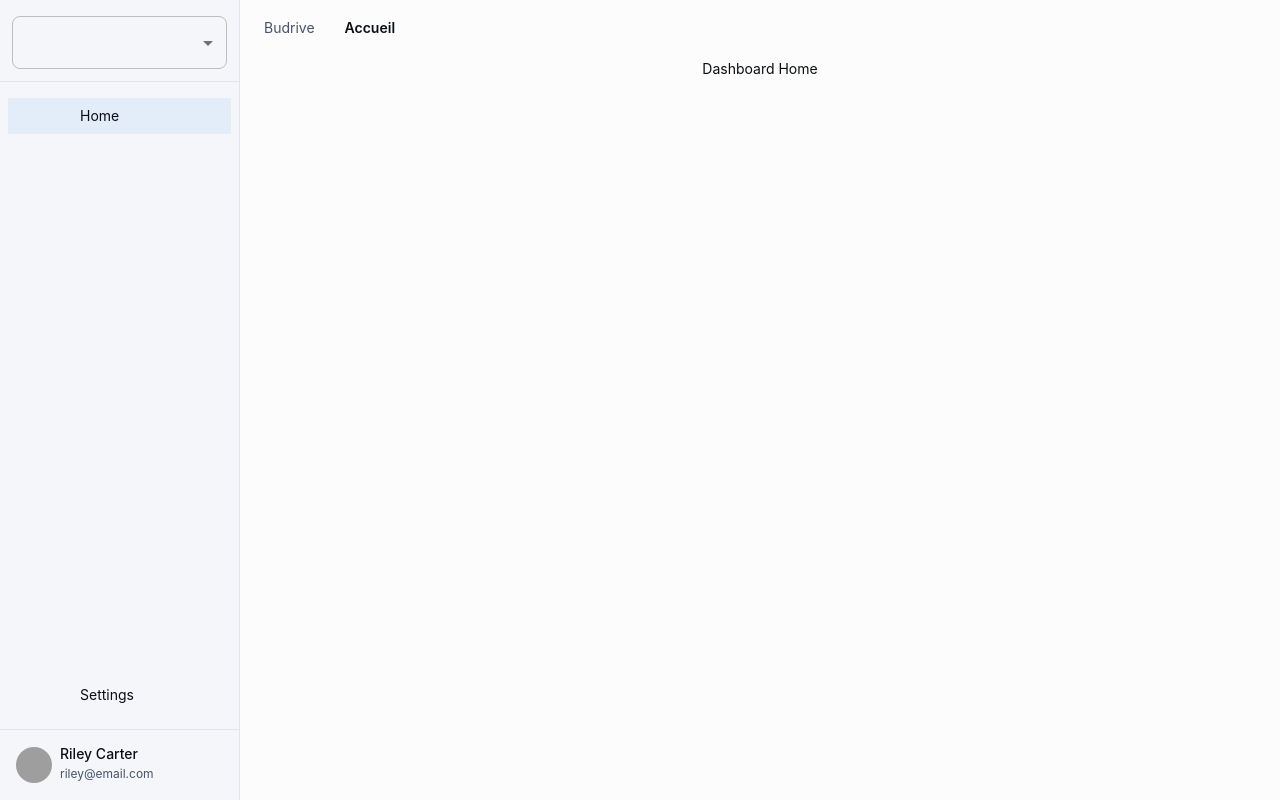
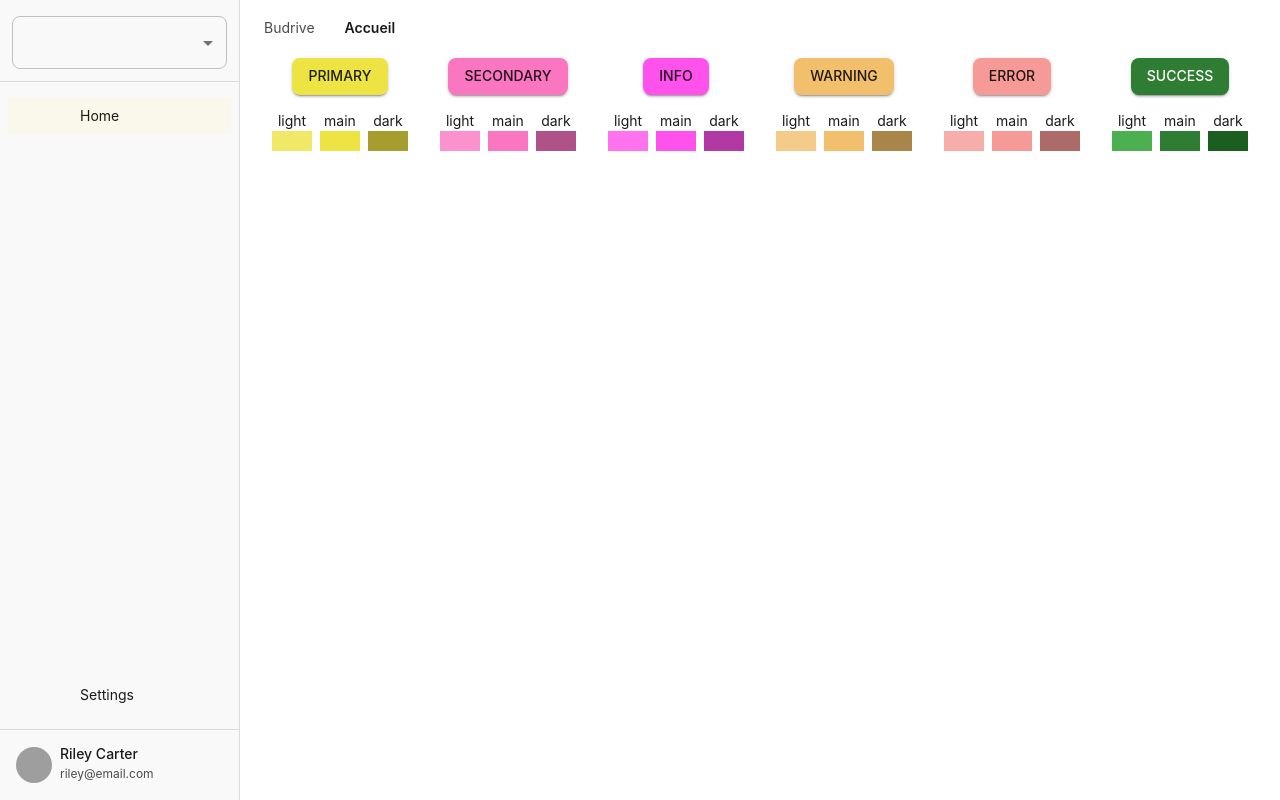
Before and after one commit to valantynrocher/budrive, a Next.js app: page /app/dashboard in a window 1280 px wide. Built offline with nearby package versions, Linux system fonts and the light colour scheme; grey boxes are pictures that could not be loaded; some icons are missing; what @mui/material-nextjs, @supabase/auth-helpers-nextjs would draw is missing.

Commit message:
starting front focus : customizing theme with color for both modes

```diff
--- a/src/app/(front)/app/dashboard/page.tsx
+++ b/src/app/(front)/app/dashboard/page.tsx
@@ -1,7 +1,128 @@
+import Box from "@mui/material/Box";
+import Button from "@mui/material/Button";
+import Stack from "@mui/material/Stack";
+import Typography from "@mui/material/Typography";
 import React from "react";
 
 const DashboardPage = () => {
-  return <div>Dashboard Home</div>;
+  return (
+    <Stack direction="row" sx={{ gap: 4 }}>
+      <Stack sx={{ gap: 2, alignItems: "center" }}>
+        <Button variant="contained" color="primary">
+          Primary
+        </Button>
+        <Stack direction="row" sx={{ gap: 1 }}>
+          <Stack sx={{ alignItems: "center" }}>
+            <Typography variant="body2">light</Typography>
+            <Box sx={{ bgcolor: "primary.light", width: 40, height: 20 }} />
+          </Stack>
+          <Stack sx={{ alignItems: "center" }}>
+            <Typography variant="body2">main</Typography>
+            <Box sx={{ bgcolor: "primary.main", width: 40, height: 20 }} />
+          </Stack>
+          <Stack sx={{ alignItems: "center" }}>
+            <Typography variant="body2">dark</Typography>
+            <Box sx={{ bgcolor: "primary.dark", width: 40, height: 20 }} />
+          </Stack>
+        </Stack>
+      </Stack>
+      <Stack sx={{ gap: 2, alignItems: "center" }}>
+        <Button variant="contained" color="secondary">
+          Secondary
+        </Button>
+        <Stack direction="row" sx={{ gap: 1 }}>
+          <Stack sx={{ alignItems: "center" }}>
+            <Typography variant="body2">light</Typography>
+            <Box sx={{ bgcolor: "secondary.light", width: 40, height: 20 }} />
+          </Stack>
+          <Stack sx={{ alignItems: "center" }}>
+            <Typography variant="body2">main</Typography>
+            <Box sx={{ bgcolor: "secondary.main", width: 40, height: 20 }} />
+          </Stack>
+          <Stack sx={{ alignItems: "center" }}>
+            <Typography variant="body2">dark</Typography>
+            <Box sx={{ bgcolor: "secondary.dark", width: 40, height: 20 }} />
+          </Stack>
+        </Stack>
+      </Stack>
+      <Stack sx={{ gap: 2, alignItems: "center" }}>
+        <Button variant="contained" color="info">
+          Info
+        </Button>
+        <Stack direction="row" sx={{ gap: 1 }}>
+          <Stack sx={{ alignItems: "center" }}>
+            <Typography variant="body2">light</Typography>
+            <Box sx={{ bgcolor: "info.light", width: 40, height: 20 }} />
+          </Stack>
+          <Stack sx={{ alignItems: "center" }}>
+            <Typography variant="body2">main</Typography>
+            <Box sx={{ bgcolor: "info.main", width: 40, height: 20 }} />
+          </Stack>
+          <Stack sx={{ alignItems: "center" }}>
+            <Typography variant="body2">dark</Typography>
+            <Box sx={{ bgcolor: "info.dark", width: 40, height: 20 }} />
+          </Stack>
+        </Stack>
+      </Stack>
+      <Stack sx={{ gap: 2, alignItems: "center" }}>
+        <Button variant="contained" color="warning">
+          Warning
+        </Button>
+        <Stack direction="row" sx={{ gap: 1 }}>
+          <Stack sx={{ alignItems: "center" }}>
+            <Typography variant="body2">light</Typography>
+            <Box sx={{ bgcolor: "warning.light", width: 40, height: 20 }} />
+          </Stack>
+          <Stack sx={{ alignItems: "center" }}>
+            <Typography variant="body2">main</Typography>
+            <Box sx={{ bgcolor: "warning.main", width: 40, height: 20 }} />
+          </Stack>
+          <Stack sx={{ alignItems: "center" }}>
+            <Typography variant="body2">dark</Typography>
+            <Box sx={{ bgcolor: "warning.dark", width: 40, height: 20 }} />
+          </Stack>
+        </Stack>
+      </Stack>
+      <Stack sx={{ gap: 2, alignItems: "center" }}>
+        <Button variant="contained" color="error">
+          Error
+        </Button>
+        <Stack direction="row" sx={{ gap: 1 }}>
+          <Stack sx={{ alignItems: "center" }}>
+            <Typography variant="body2">light</Typography>
+            <Box sx={{ bgcolor: "error.light", width: 40, height: 20 }} />
+          </Stack>
+          <Stack sx={{ alignItems: "center" }}>
+            <Typography variant="body2">main</Typography>
+            <Box sx={{ bgcolor: "error.main", width: 40, height: 20 }} />
+          </Stack>
+          <Stack sx={{ alignItems: "center" }}>
+            <Typography variant="body2">dark</Typography>
+            <Box sx={{ bgcolor: "error.dark", width: 40, height: 20 }} />
+          </Stack>
+        </Stack>
+      </Stack>
+      <Stack sx={{ gap: 2, alignItems: "center" }}>
+        <Button variant="contained" color="success">
+          Success
+        </Button>
+        <Stack direction="row" sx={{ gap: 1 }}>
+          <Stack sx={{ alignItems: "center" }}>
+            <Typography variant="body2">light</Typography>
+            <Box sx={{ bgcolor: "success.light", width: 40, height: 20 }} />
+          </Stack>
+          <Stack sx={{ alignItems: "center" }}>
+            <Typography variant="body2">main</Typography>
+            <Box sx={{ bgcolor: "success.main", width: 40, height: 20 }} />
+          </Stack>
+          <Stack sx={{ alignItems: "center" }}>
+            <Typography variant="body2">dark</Typography>
+            <Box sx={{ bgcolor: "success.dark", width: 40, height: 20 }} />
+          </Stack>
+        </Stack>
+      </Stack>
+    </Stack>
+  );
 };
 
 export default DashboardPage;
--- a/src/theme/index.ts
+++ b/src/theme/index.ts
@@ -1,14 +1,12 @@
 "use client";
-import { createTheme } from "@mui/material";
+import { extendTheme } from "@mui/material";
 import { colorSchemes, shadows, shape, typography } from "./themePrimitives";
 
-const theme = createTheme({
+const theme = extendTheme({
   // For more details about CSS variables configuration, see https://mui.com/material-ui/customization/css-theme-variables/configuration/
-  cssVariables: {
-    colorSchemeSelector: "data-mui-color-scheme",
-    cssVarPrefix: "dashboard",
-  },
-  colorSchemes, // Recently added in v6 for building light & dark mode app, see https://mui.com/material-ui/customization/palette/#color-schemes
+  colorSchemeSelector: "data-mui-color-scheme",
+  cssVarPrefix: "dashboard",
+  colorSchemes,
   typography,
   shadows,
   shape,
--- a/src/theme/themePrimitives.ts
+++ b/src/theme/themePrimitives.ts
@@ -1,4 +1,4 @@
-import { alpha, createTheme, Shadows } from "@mui/material/styles";
+import { createTheme, Shadows } from "@mui/material/styles";
 
 declare module "@mui/material/Paper" {
   interface PaperPropsVariantOverrides {
@@ -26,117 +26,84 @@ declare module "@mui/material/styles" {
 
 const defaultTheme = createTheme();
 
-export const brand = {
-  50: "hsl(210, 100%, 95%)",
-  100: "hsl(210, 100%, 92%)",
-  200: "hsl(210, 100%, 80%)",
-  300: "hsl(210, 100%, 65%)",
-  400: "hsl(210, 98%, 48%)",
-  500: "hsl(210, 98%, 42%)",
-  600: "hsl(210, 98%, 55%)",
-  700: "hsl(210, 100%, 35%)",
-  800: "hsl(210, 100%, 16%)",
-  900: "hsl(210, 100%, 21%)",
-};
-
-export const gray = {
-  50: "hsl(220, 35%, 97%)",
-  100: "hsl(220, 30%, 94%)",
-  200: "hsl(220, 20%, 88%)",
-  300: "hsl(220, 20%, 80%)",
-  400: "hsl(220, 20%, 65%)",
-  500: "hsl(220, 20%, 42%)",
-  600: "hsl(220, 20%, 35%)",
-  700: "hsl(220, 20%, 25%)",
-  800: "hsl(220, 30%, 6%)",
-  900: "hsl(220, 35%, 3%)",
-};
-
-export const green = {
-  50: "hsl(120, 80%, 98%)",
-  100: "hsl(120, 75%, 94%)",
-  200: "hsl(120, 75%, 87%)",
-  300: "hsl(120, 61%, 77%)",
-  400: "hsl(120, 44%, 53%)",
-  500: "hsl(120, 59%, 30%)",
-  600: "hsl(120, 70%, 25%)",
-  700: "hsl(120, 75%, 16%)",
-  800: "hsl(120, 84%, 10%)",
-  900: "hsl(120, 87%, 6%)",
-};
-
-export const orange = {
-  50: "hsl(45, 100%, 97%)",
-  100: "hsl(45, 92%, 90%)",
-  200: "hsl(45, 94%, 80%)",
-  300: "hsl(45, 90%, 65%)",
-  400: "hsl(45, 90%, 40%)",
-  500: "hsl(45, 90%, 35%)",
-  600: "hsl(45, 91%, 25%)",
-  700: "hsl(45, 94%, 20%)",
-  800: "hsl(45, 95%, 16%)",
-  900: "hsl(45, 93%, 12%)",
-};
-
-export const red = {
-  50: "hsl(0, 100%, 97%)",
-  100: "hsl(0, 92%, 90%)",
-  200: "hsl(0, 94%, 80%)",
-  300: "hsl(0, 90%, 65%)",
-  400: "hsl(0, 90%, 40%)",
-  500: "hsl(0, 90%, 30%)",
-  600: "hsl(0, 91%, 25%)",
-  700: "hsl(0, 94%, 18%)",
-  800: "hsl(0, 95%, 12%)",
-  900: "hsl(0, 93%, 6%)",
+export const myPalette = {
+  yellow: {
+    hex: "#ede342",
+    rgb: [237, 227, 66],
+    cmyk: [0, 4, 72, 7],
+    hsb: [56, 72, 93],
+    hsl: [56, 83, 59],
+    lab: [89, -14, 75],
+  },
+  orange: {
+    hex: "#f2bf6c",
+    rgb: [242, 191, 108],
+    cmyk: [0, 21, 55, 5],
+    hsb: [37, 55, 95],
+    hsl: [37, 84, 69],
+    lab: [80, 9, 48],
+  },
+  coral: {
+    hex: "#f69a97",
+    rgb: [246, 154, 151],
+    cmyk: [0, 37, 39, 4],
+    hsb: [2, 39, 96],
+    hsl: [2, 84, 78],
+    lab: [73, 34, 16],
+  },
+  pink: {
+    hex: "#fb76c1",
+    rgb: [251, 118, 193],
+    cmyk: [0, 53, 23, 2],
+    hsb: [326, 53, 98],
+    hsl: [326, 94, 72],
+    lab: [68, 59, -15],
+  },
+  purple: {
+    hex: "#ff51eb",
+    rgb: [255, 81, 235],
+    cmyk: [0, 68, 8, 0],
+    hsb: [307, 68, 100],
+    hsl: [307, 100, 66],
+    lab: [64, 81, -43],
+  },
 };
 
 export const colorSchemes = {
   light: {
     palette: {
-      primary: {
-        light: brand[200],
-        main: brand[400],
-        dark: brand[700],
-        contrastText: brand[50],
+      primary: defaultTheme.palette.augmentColor({
+        color: {
+          main: myPalette.yellow.hex,
         },
-      info: {
-        light: brand[100],
-        main: brand[300],
-        dark: brand[600],
-        contrastText: gray[50],
+      }),
+      secondary: defaultTheme.palette.augmentColor({
+        color: {
+          main: myPalette.pink.hex,
         },
-      warning: {
-        light: orange[300],
-        main: orange[400],
-        dark: orange[800],
+      }),
+      warning: defaultTheme.palette.augmentColor({
+        color: {
+          main: myPalette.orange.hex,
         },
-      error: {
-        light: red[300],
-        main: red[400],
-        dark: red[800],
+      }),
+      error: defaultTheme.palette.augmentColor({
+        color: {
+          main: myPalette.coral.hex,
         },
-      success: {
-        light: green[300],
-        main: green[400],
-        dark: green[800],
+      }),
+      info: defaultTheme.palette.augmentColor({
+        color: {
+          main: myPalette.purple.hex,
         },
-      grey: {
-        ...gray,
-      },
-      divider: alpha(gray[300], 0.4),
+      }),
       background: {
-        default: "hsl(0, 0%, 99%)",
-        paper: "hsl(220, 35%, 97%)",
+        default: "#ffffff",
+        paper: "#f9f9f9",
       },
       text: {
-        primary: gray[800],
-        secondary: gray[600],
-        warning: orange[400],
-      },
-      action: {
-        hover: alpha(gray[200], 0.2),
-        selected: `${alpha(gray[200], 0.3)}`,
+        primary: "#1a1a1a",
+        secondary: "#4a4a4a",
       },
       baseShadow:
         "hsla(220, 30%, 5%, 0.07) 0px 4px 16px 0px, hsla(220, 25%, 10%, 0.07) 0px 8px 16px -5px",
@@ -144,48 +111,38 @@ export const colorSchemes = {
   },
   dark: {
     palette: {
-      primary: {
-        contrastText: brand[50],
-        light: brand[300],
-        main: brand[400],
-        dark: brand[700],
+      primary: defaultTheme.palette.augmentColor({
+        color: {
+          main: "#d3c836", // dérivé de yellow adapté au dark
         },
-      info: {
-        contrastText: brand[300],
-        light: brand[500],
-        main: brand[700],
-        dark: brand[900],
+      }),
+      secondary: defaultTheme.palette.augmentColor({
+        color: {
+          main: "#ff9adb", // pink un peu plus pastel
         },
-      warning: {
-        light: orange[400],
-        main: orange[500],
-        dark: orange[700],
+      }),
+      warning: defaultTheme.palette.augmentColor({
+        color: {
+          main: "#e5a85c", // orange atténué
         },
-      error: {
-        light: red[400],
-        main: red[500],
-        dark: red[700],
+      }),
+      error: defaultTheme.palette.augmentColor({
+        color: {
+          main: "#e07c7a", // coral plus doux
         },
-      success: {
-        light: green[400],
-        main: green[500],
-        dark: green[700],
+      }),
+      info: defaultTheme.palette.augmentColor({
+        color: {
+          main: "#e56ff0", // purple désaturé
         },
-      grey: {
-        ...gray,
-      },
-      divider: alpha(gray[700], 0.6),
+      }),
       background: {
-        default: gray[900],
-        paper: "hsl(220, 30%, 7%)",
+        default: "#121212",
+        paper: "#1e1e1e",
       },
       text: {
-        primary: "hsl(0, 0%, 100%)",
-        secondary: gray[400],
-      },
-      action: {
-        hover: alpha(gray[600], 0.2),
-        selected: alpha(gray[600], 0.3),
+        primary: "#ffffff",
+        secondary: "#bbbbbb",
       },
       baseShadow:
         "hsla(220, 30%, 5%, 0.7) 0px 4px 16px 0px, hsla(220, 25%, 10%, 0.8) 0px 8px 16px -5px",
```
Lines whose indentation alone changed are shown as unchanged.
